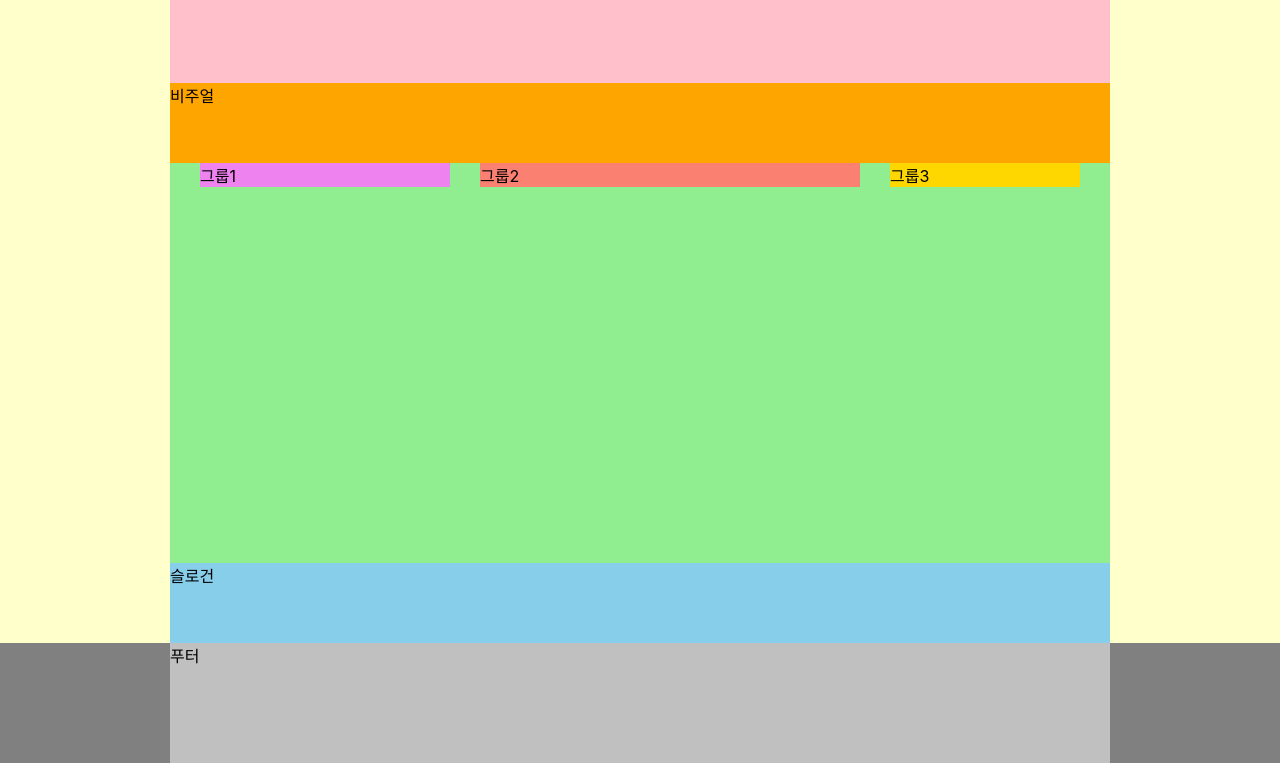
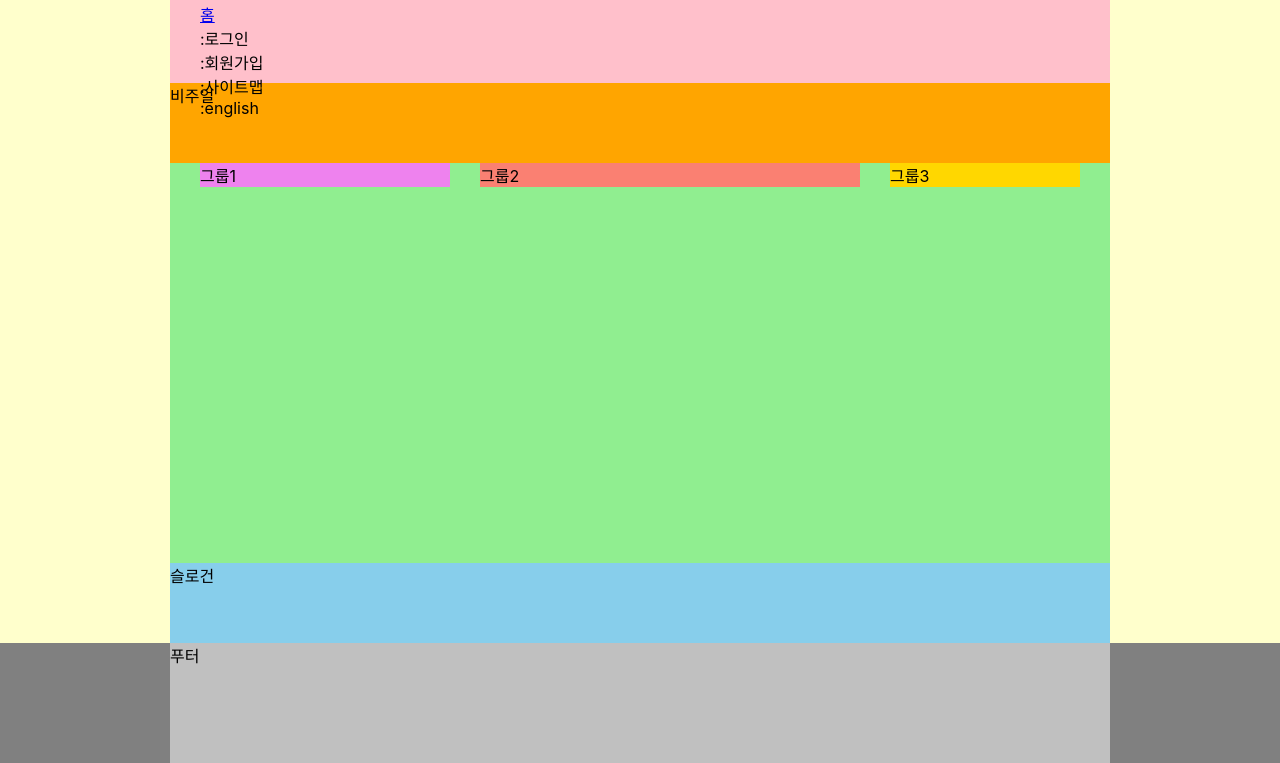
Before and after one commit to sumin-Kim-00/HTML5, a plain HTML site: page index.html in a window 1280 px wide. Shown: the part 37-800 px from the top of the page. Drawn offline with Linux system fonts and the light colour scheme; a web font is replaced by a local one.

Commit message:
텍스트 링크 모음 마크업

```diff
--- a/index.html
+++ b/index.html
@@ -13,11 +13,30 @@
 </head>
 <body>
   <header class="header">
+    <!-- 로고  -->
     <h1 class="logo">
       <a href=".index-complete.html">
-        <img src="./assets/logo.png" alt="" />
+        <img src="./assets/logo.png" alt="web cafe" width="165" height="35" />
       </a>
     </h1>
+    <!-- <ul class="member">
+      <li><a href="/">홈</a></li>
+      <li><span aria-hidden="true">:</span><a href="/">로그인</a></li>
+      <li><span aria-hidden="true">:</span><a href="/">회원가입</a></li>
+      <li><span aria-hidden="true">:</span><a href="/">사이트맵</a></li>
+      <li><span aria-hidden="true">:</span><a href="/">english</a></li>
+    </ul> -->
+    <ul class="member">
+      <li><a href="/">홈</a></li>
+      <li><span class="divider" aria-hidden="true">:</span><a href="/"></a>로그인</li>
+      <li><span class="divider" aria-hidden="true">:</span><a href="/"></a>회원가입</li>
+      <li><span class="divider" aria-hidden="true">:</span><a href="/"></a>사이트맵</li>
+      <li><span class="divider" aria-hidden="true">:</span><a href="/"></a>english</li>
+    </ul>
+
+
+
+
   </header>
   <div class="visual">비주얼</div>
   <main class="main">
```
